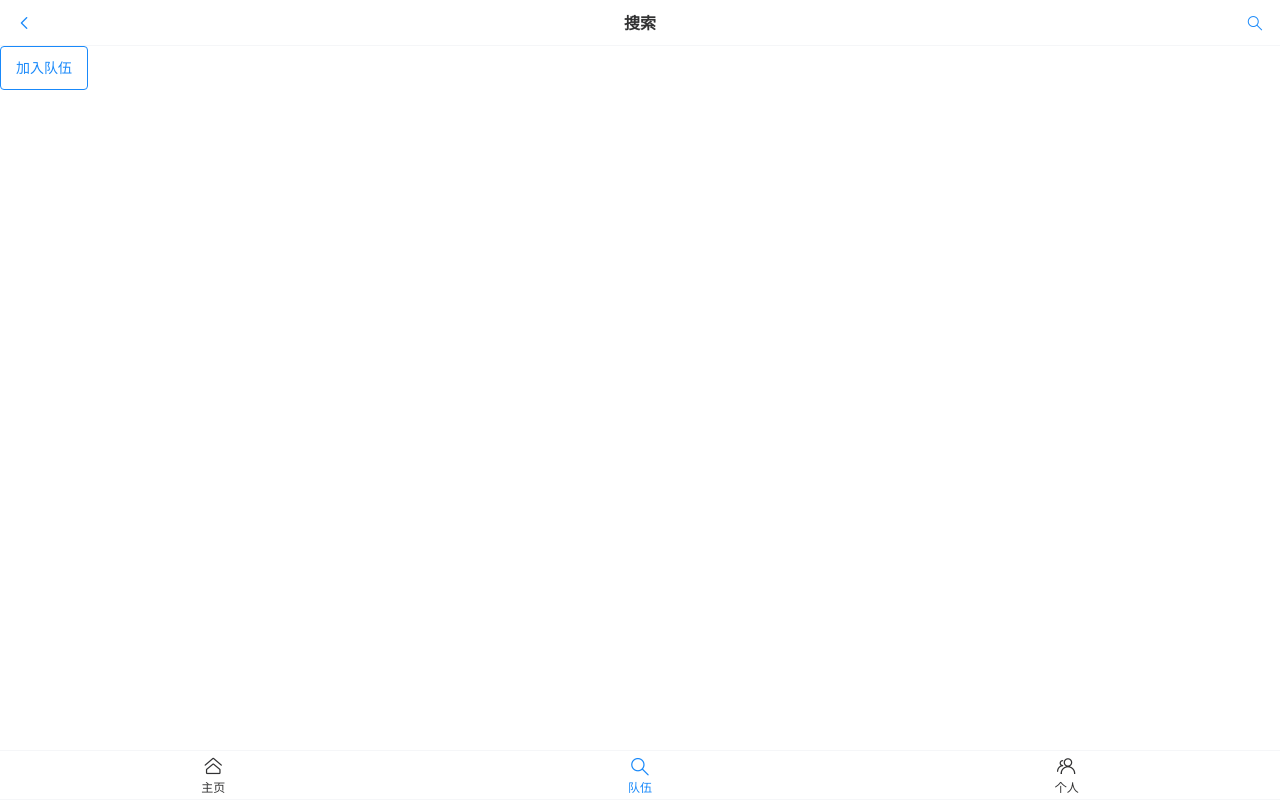
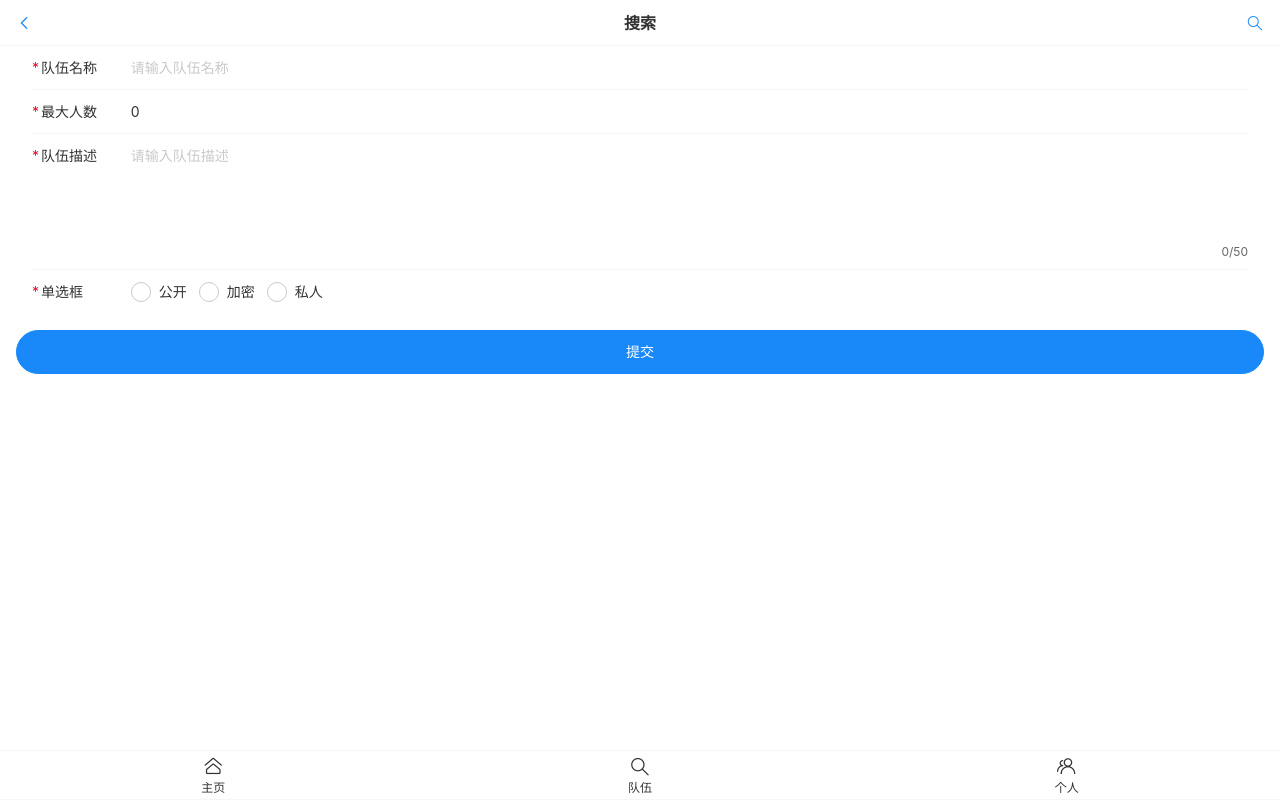
Before and after one commit to youcame/mobile-frontend, a Vue app: page /#/team/create in a window 1280 px wide. Before the commit this address led to /#/team. Built offline with nearby package versions, Linux system fonts and the light colour scheme.

Commit message:
添加队伍创建页面

```diff
--- a/src/layouts/BasicLayout.vue
+++ b/src/layouts/BasicLayout.vue
@@ -27,7 +27,7 @@
 
 import {showToast} from "vant";
 import {useRouter} from "vue-router";
-import Index from "../pages/Index.vue";
+import Index from "../pages/user/Index.vue";
 
 const router = useRouter();
 const onChange = (index) => {};
--- a/src/pages/team/TeamCreatePage.vue
+++ b/src/pages/team/TeamCreatePage.vue
@@ -6,34 +6,45 @@
           name="队伍名称"
           label="队伍名称"
           placeholder="请输入队伍名称"
+          required
           :rules="[{ required: true, message: '请填写用户名' }]"
       />
       <van-field
+          v-model="formValue.maxNum"
+          type="digit"
+          label="最大人数"
+          required
+          placeholder="请输入队伍最大人数"
+          :rules="[{required: true,message: '请填写最大用户人数'},{max: 10,message: '最多不超过十人'},{min: 1,message: '最少不低于1人'}]"
+      />
+      <van-field
           v-model="formValue.description"
+          required
           rows="4"
           autosize
           label="队伍描述"
           type="textarea"
           maxlength="50"
-          placeholder="请输入留言"
+          placeholder="请输入队伍描述"
           show-word-limit
       />
-      <van-field name="radio" label="单选框">
+      <van-field name="radio" label="单选框" required>
         <template #input>
           <van-radio-group v-model="formValue.status" direction="horizontal">
-            <van-radio name="0">公开</van-radio>
-            <van-radio name="1">加密</van-radio>
-            <van-radio name="2">私人</van-radio>
+            <van-radio name=0>公开</van-radio>
+            <van-radio name=1>加密</van-radio>
+            <van-radio name=2>私人</van-radio>
           </van-radio-group>
         </template>
       </van-field>
-      <div v-if="formValue.status===1">
+      <div v-if="formValue.status==='1'">
         <van-field
-            v-model="formValue.name"
-            name="队伍名称"
-            label="队伍名称"
-            placeholder="请输入队伍名称"
-            :rules="[{ required: true, message: '请填写用户名' }]"
+            v-model="formValue.password"
+            required
+            name="密码"
+            label="密码"
+            placeholder="请输入队伍密码"
+            :rules="[{ required: true, message: '请填写密码' }]"
         />
       </div>
     </van-cell-group>
@@ -46,7 +57,9 @@
 </template>
 
 <script setup>
-  import {ref} from "vue";
+import {ref, watch} from "vue";
+import myAxios from "../../plungins/myAxios.js";
+import {showToast} from "vant";
   const check = ref('1');
   const initValue = {
     "description": "",
@@ -57,8 +70,19 @@
     "status": 0
   }
   let formValue = ref({...initValue})
-  const onSubmit= (value)=>{
-    console.log(formValue.value.status)
+  const onSubmit= async (value) => {
+    const res = await myAxios.post('/team/add', {
+      "description": formValue.value.description,
+      "expireTime": formValue.value.expireTime,
+      "maxNum": formValue.value.expireTime,
+      "name": formValue.value.name,
+      "password": formValue.value.name,
+      "status": parseInt(formValue.value.status)
+    })
+    if(res.code===0)showToast("添加队伍成功")
+    else{
+      showToast("添加队伍失败",res?.message)
+    }
   }
 </script>
 
--- a/src/pages/SearchPage.vue
+++ b/src/pages/user/SearchPage.vue
@@ -1,5 +1,5 @@
 <template>
-  <form action="/">
+  <form action="/public">
     <van-search
         v-model="searchText"
         show-action
--- a/src/pages/SearchResultPage.vue
+++ b/src/pages/user/SearchResultPage.vue
@@ -7,7 +7,7 @@
 <script setup >
 import {useRoute} from "vue-router";
 import {onMounted, ref} from "vue";
-import myAxios from "../plungins/myAxios.js";
+import myAxios from "../../plungins/myAxios.js";
 import {showToast} from "vant";
 import qs from 'qs';
 
--- a/src/pages/UserEditPage.vue
+++ b/src/pages/user/UserEditPage.vue
@@ -18,9 +18,9 @@
 
 import {useRoute, useRouter} from "vue-router";
 import {onMounted, ref} from "vue";
-import myAxios from "../plungins/myAxios.js";
+import myAxios from "../../plungins/myAxios.js";
 import {showToast, Toast} from "vant";
-import {getCurrentUser} from "../services/user";
+import {getCurrentUser} from "../../services/user";
 const user = ref('')
 const route = useRoute();
 const router = useRouter();
--- a/src/pages/UserLoginPage.vue
+++ b/src/pages/user/UserLoginPage.vue
@@ -28,7 +28,7 @@
 <script setup lang="ts">
 import {useRouter} from "vue-router";
 import {ref} from "vue";
-import myAxios from "../plungins/myAxios.js";
+import myAxios from "../../plungins/myAxios.js";
 import {showToast} from "vant";
 const userAccount = ref("");
 const password = ref("");
--- a/src/pages/UserPage.vue
+++ b/src/pages/user/UserPage.vue
@@ -15,7 +15,7 @@
 <script setup lang="ts">
 import {useRouter} from "vue-router";
 import {onMounted, ref} from "vue";
-import {getCurrentUser} from "../services/user";
+import {getCurrentUser} from "../../services/user";
 
 const router = useRouter();
 const user = ref('')
```
Also changed, not shown: src/config/route.ts (+6 -6 lines), src/pages/user/Index.vue (renamed from src/pages/Index.vue, +4 -4 lines).
